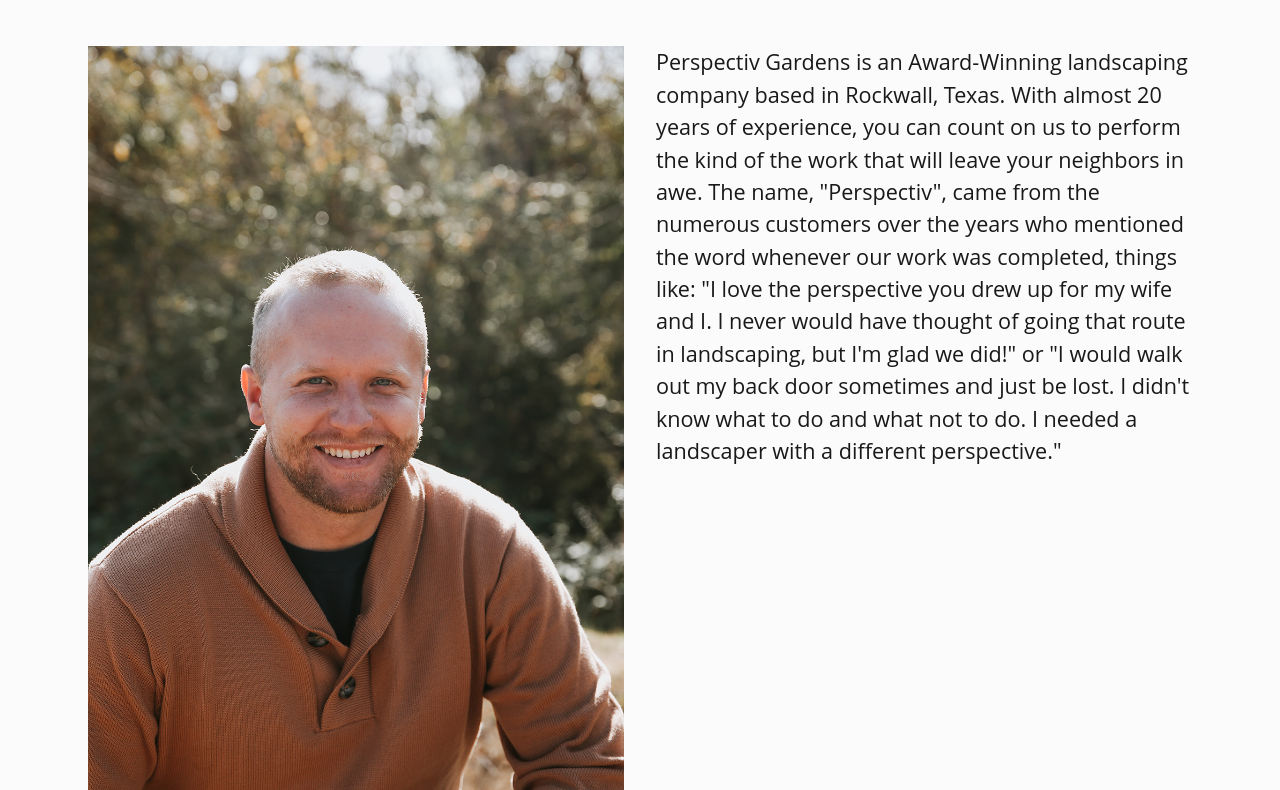
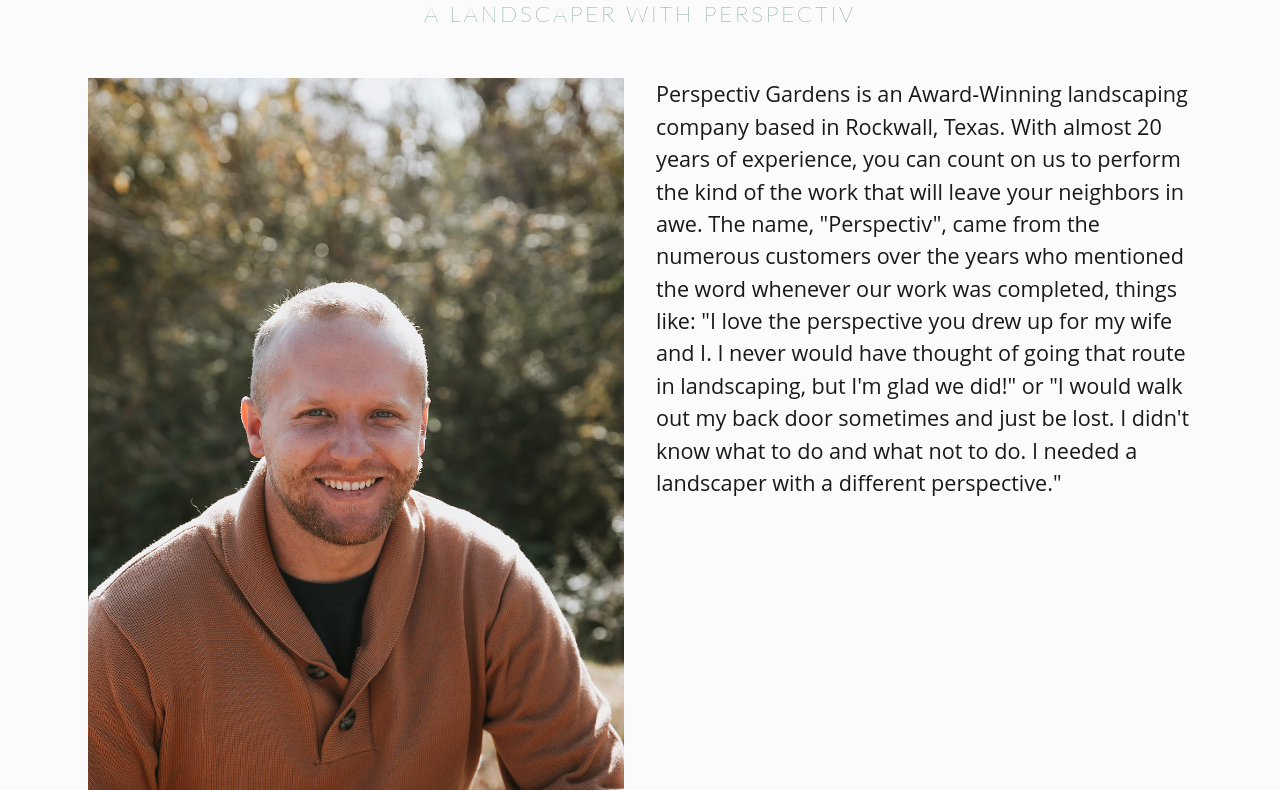
Before and after one commit to cbaucom/perspectivgardens.com, a Gatsby site: page /about in a window 1280 px wide. Shown: the part 242-1032 px from the top of the page. Built offline with nearby package versions, Linux system fonts and the light colour scheme; Gatsby itself is replaced by a stand-in of ours.

Commit message:
Add more margin top to container desktop media query

```diff
--- a/src/components/container.js
+++ b/src/components/container.js
@@ -14,6 +14,11 @@
 	@media (min-width: ${({ theme }) => theme.breakpoints.tablet}) {
 		margin: calc(2rem + 100px) auto 3rem;
 	}
+
+	/* > 1000px */
+	@media (min-width: ${({ theme }) => theme.breakpoints.tablet}) {
+		margin: calc(4rem + 100px) auto 3rem;
+	}
 `
 
 export default Container
```
